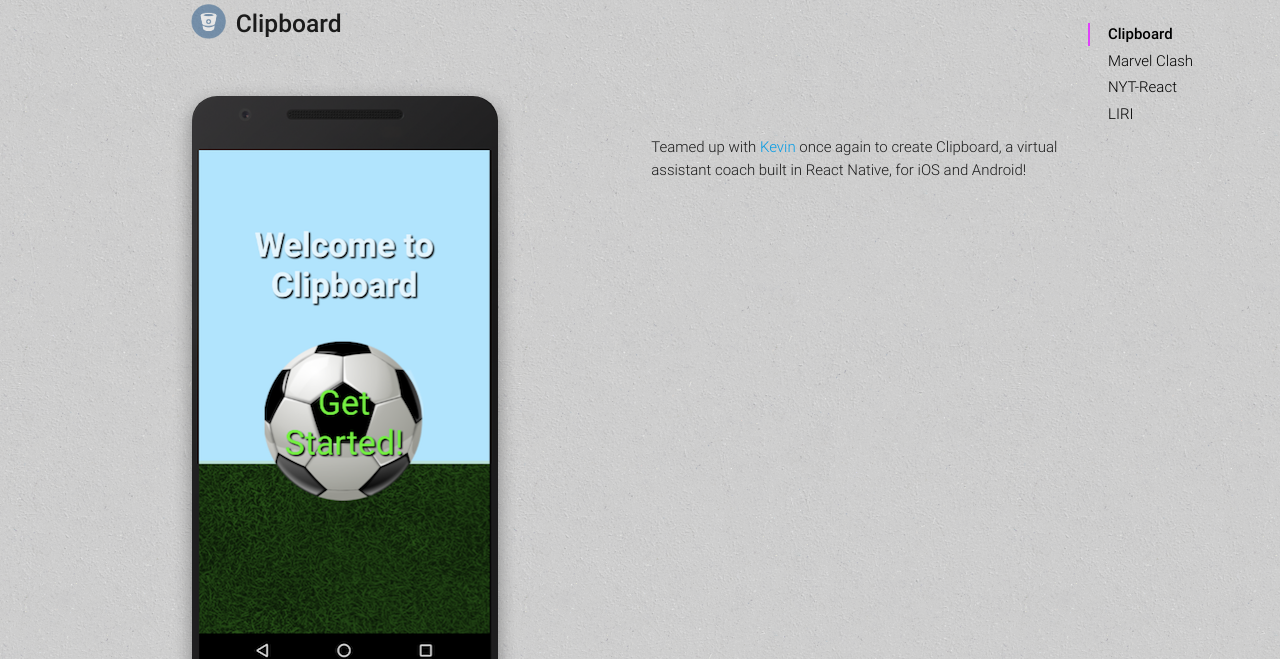
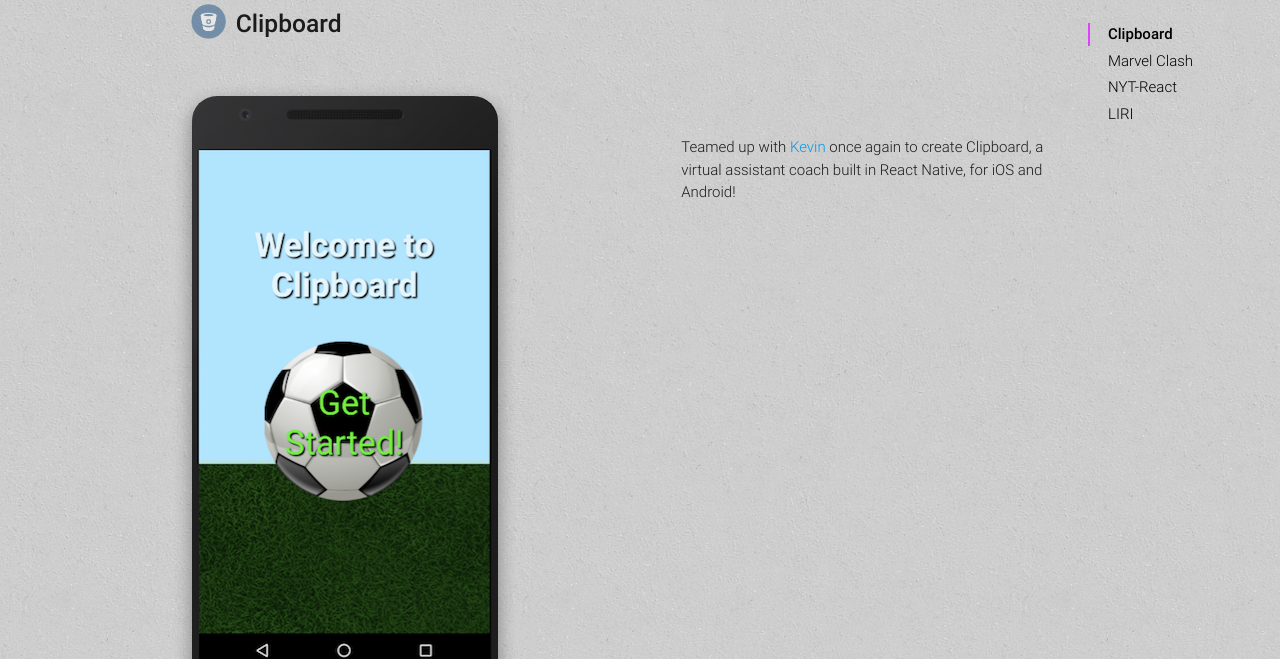
Before and after one commit to christiancasal/christiancasal.github.io, a plain HTML site: page projects.html in a window 1280 px wide. Shown: the part 141-800 px from the top of the page. Drawn offline with nearby package versions, Linux system fonts and the light colour scheme.

Commit message:
cleaned up text padding

```diff
--- a/css/style.css
+++ b/css/style.css
@@ -71,6 +71,7 @@ body {
 
 .mc-paragraph{
   margin: 40px 0px 0px 0px;
+  padding: 0px 30px 0 30px;
 }
 .project-title{
   margin-left: 10px;
```
